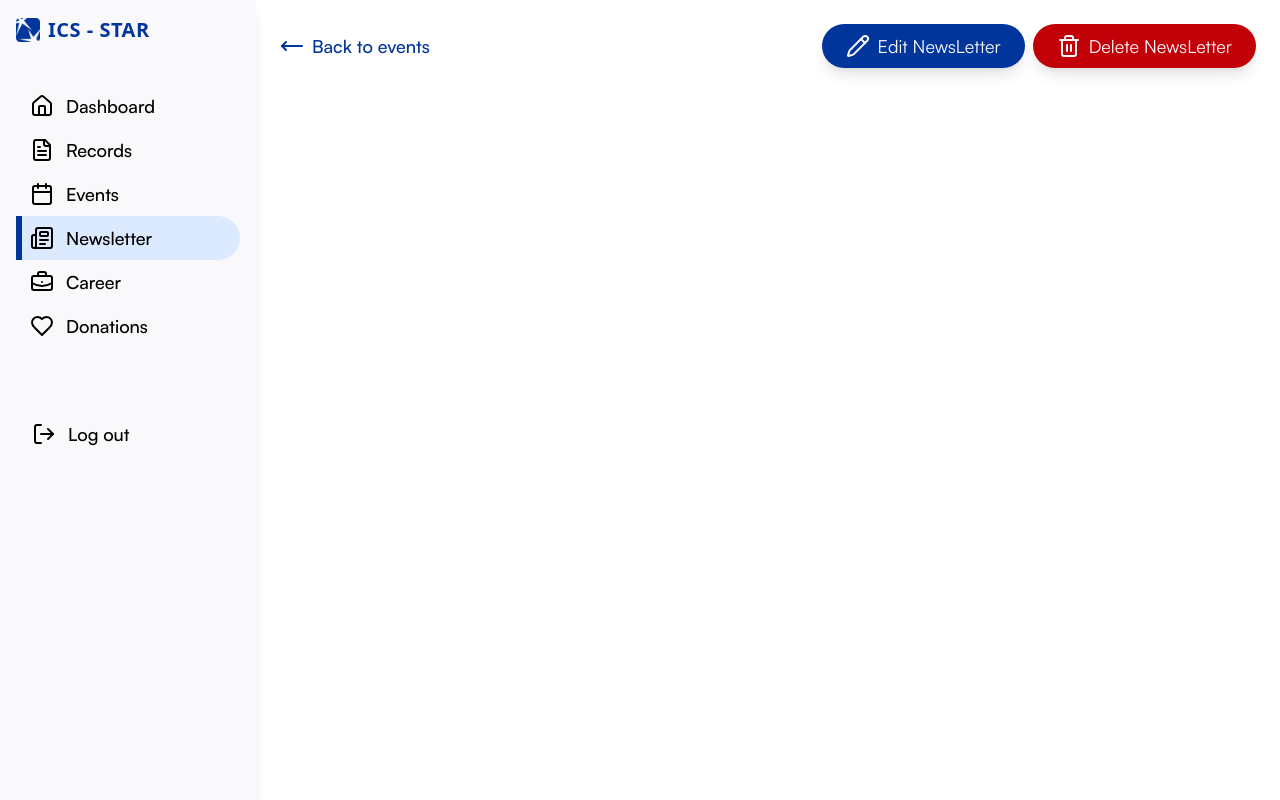
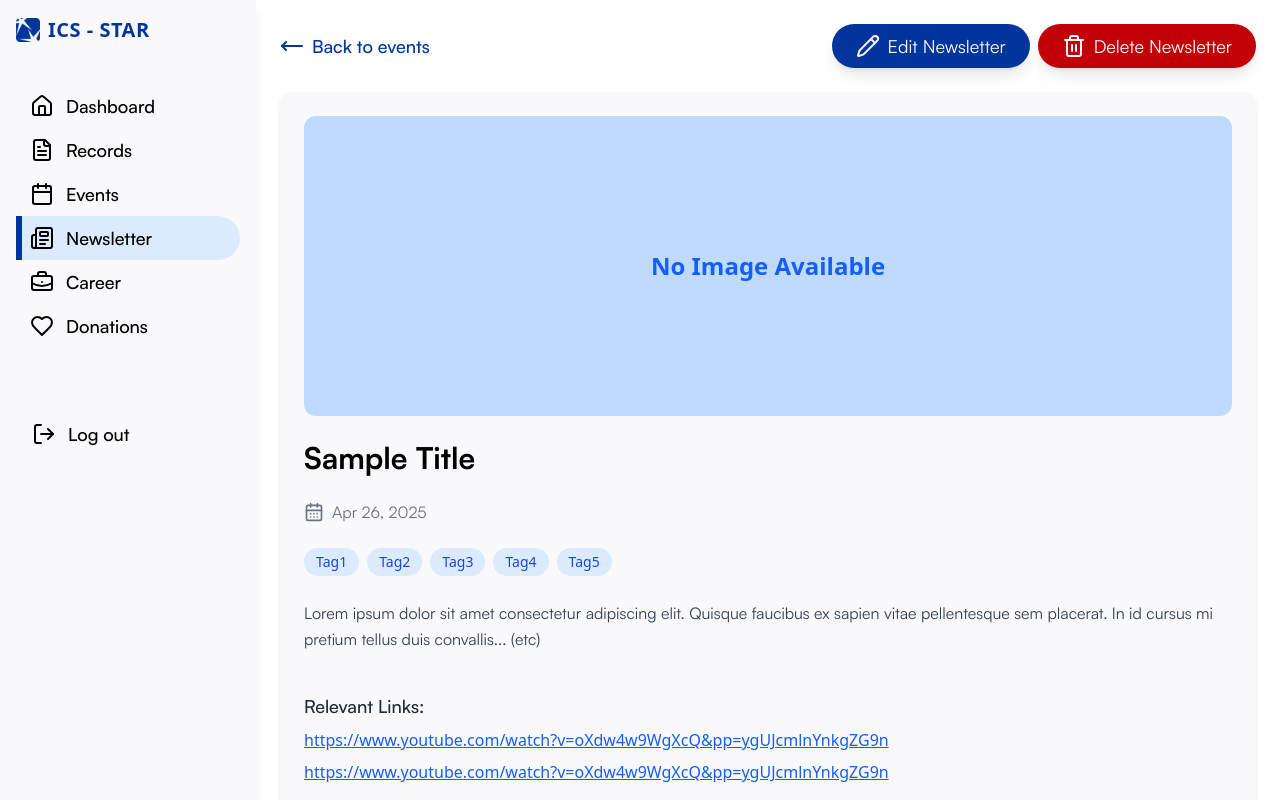
Before and after one commit to cazhiareese/ICS-STAR, a React (Vite) app in the folder app/: page /admin/newsletter/newsletter-details in a window 1280 px wide. Built offline with nearby package versions, Linux system fonts and the light colour scheme; no server answers.

Commit message:
feat: added temporary layout for the newsletter details

```diff
--- a/app/src/RootPages/AdminPages/NewsLetter/AdminNewsletterDetails.jsx
+++ b/app/src/RootPages/AdminPages/NewsLetter/AdminNewsletterDetails.jsx
@@ -1,5 +1,5 @@
-import {useEffect, useState} from 'react'
-import { MoveLeft, Pencil, Trash2 } from 'lucide-react'
+import { useEffect, useState } from 'react'
+import { MoveLeft, Pencil, Trash2, CalendarDays } from 'lucide-react'
 import { useNavigate } from 'react-router-dom'
 
 function AdminNewsletterDetails() {
@@ -7,34 +7,29 @@ function AdminNewsletterDetails() {
   const [newsletter, setNewsletter] = useState(null);
 
   useEffect(() => {
-    const longContext = `Lorem ipsum dolor sit amet consectetur adipiscing elit. Quisque faucibus ex sapien vitae pellentesque sem placerat. In id cursus mi pretium tellus duis convallis. Tempus leo eu aenean sed diam urna tempor. Pulvinar vivamus fringilla lacus nec metus bibendum egestas. Iaculis massa nisl malesuada lacinia integer nunc posuere. Ut hendrerit semper vel class aptent taciti sociosqu. Ad litora torquent per conubia nostra inceptos himenaeos.
-
-    Lorem ipsum dolor sit amet consectetur adipiscing elit. Quisque faucibus ex sapien vitae pellentesque sem placerat. In id cursus mi pretium tellus duis convallis. Tempus leo eu aenean sed diam urna tempor. Pulvinar vivamus fringilla lacus nec metus bibendum egestas. Iaculis massa nisl malesuada lacinia integer nunc posuere. Ut hendrerit semper vel class aptent taciti sociosqu. Ad litora torquent per conubia nostra inceptos himenaeos.
-
-    Lorem ipsum dolor sit amet consectetur adipiscing elit. Quisque faucibussem placerat. In id cursus mi pretium tellus duis convallis. Tempus leo eu aenean sed diam urna tempor. Pulvinar vivamus fringilla lacus nec metus bibendum egestas. Iaculis massa nisl malesuada lacinia integer nunc posuere. Ut hendrerit semper vel class aptent taciti sociosqu. Ad litora torquent per conubia nostra inceptos himenaeos.
-
-    Lorem ipsum dolor sit amet consectetur adipiscing elit. Quisque faucibus ex sapien vitae pellentesque sem placerat. In id cursus mi pretium tellus duis convallis. Tempus leo eu aenean sed diam urna tempor. Pulvinar vivamus fringilla lacus nec metus bibendum egestas. Iaculis massa nisl malesuada lacinia integer nunc posuere. Ut hendrerit semper vel class aptent taciti sociosqu. Ad litora torquent per conubia nostra inceptos himenaeos.
-
-    Lorem ipsum dolor sit amet consectetur adipiscing elit. Quisque faucibus ex sapien vitae pellentesque sem placerat. In id cursus mi pretium tellus duis convallis. Tempus leo eu aenean sed diam urna tempor. Pulvinar vivamus fringilla lacus nec metus bibendum egestas. Iaculis massa nisl malesuada lacinia integer nunc posuere. Ut hendrerit semper vel class aptent taciti sociosqu. Ad litora torquent per conubia nostra inceptos himenaeos.`;
+    const longContext = `Lorem ipsum dolor sit amet consectetur adipiscing elit. Quisque faucibus ex sapien vitae pellentesque sem placerat. In id cursus mi pretium tellus duis convallis... (etc)`;
 
     const dummy = {
       title: 'Sample Title',
-      image: null,
+      image: null, // no image
       date_posted: '2025-04-26',
       context: longContext,
       tags: ['Tag1', 'Tag2', 'Tag3', 'Tag4', 'Tag5'],
-      link: ['http://example.com', 'http://example2.com', 'http://example3.com']
+      link: [
+        'https://www.youtube.com/watch?v=oXdw4w9WgXcQ&pp=ygUJcmlnYnkgZG9n',
+        'https://www.youtube.com/watch?v=oXdw4w9WgXcQ&pp=ygUJcmlnYnkgZG9n'
+      ]
     };
 
     setNewsletter(dummy);
   }, []);
 
-  console.log("Newsletters:", newsletter); // Debugging line to check the newsletter object
+  if (!newsletter) return null;
 
   return (
-    <div className="p-6 h-screen w-full flex flex-col">
+    <div className="p-6 min-h-screen w-full flex flex-col">
 
-      {/* Header Row: Back + Action Buttons */}
+      {/* Header Row */}
       <div className="flex justify-between items-center mb-6 flex-wrap gap-4">
         {/* Back Button */}
         <button
@@ -45,25 +40,77 @@ function AdminNewsletterDetails() {
           <p className="text-primary font-satoshi-medium text-lg">Back to events</p>
         </button>
 
-        {/* Action Buttons (Edit + Delete) */}
+        {/* Action Buttons */}
         <div className="flex gap-2">
-          {/* Edit Button */}
           <button className="bg-primary rounded-3xl px-6 py-2 flex flex-row items-center gap-2 justify-center text-white shadow-lg cursor-pointer">
             <Pencil />
-            <p className="font-satoshi-regular text-lg">Edit NewsLetter</p>
+            <p className="font-satoshi-regular text-lg">Edit Newsletter</p>
           </button>
-
-          {/* Delete Button */}
           <button className="bg-red-700 rounded-3xl px-6 py-2 flex flex-row items-center gap-2 justify-center text-white shadow-lg cursor-pointer">
             <Trash2 />
-            <p className="font-satoshi-regular text-lg">Delete NewsLetter</p>
+            <p className="font-satoshi-regular text-lg">Delete Newsletter</p>
           </button>
         </div>
       </div>
 
-      {/* Rest of the content */}
-      {/* ... */}
+      {/* Card */}
+      <div className="bg-white rounded-xl shadow-md p-6 flex flex-col gap-6">
+        {/* Image or Placeholder */}
+        {newsletter.image ? (
+          <img
+            src={newsletter.image}
+            alt="Newsletter"
+            className="w-full h-[300px] object-cover rounded-xl"
+          />
+        ) : (
+          <div className="w-full h-[300px] bg-blue-200 rounded-xl flex items-center justify-center text-blue-600 font-bold text-2xl">
+            No Image Available
+          </div>
+        )}
 
+        {/* Title */}
+        <h1 className="text-3xl font-satoshi-bold">{newsletter.title}</h1>
+
+        {/* Date */}
+        <div className="flex items-center gap-2 text-gray-500">
+          <CalendarDays className="w-5 h-5" />
+          <p className="font-satoshi-regular">{new Date(newsletter.date_posted).toLocaleDateString('en-US', {
+            month: 'short', day: 'numeric', year: 'numeric'
+          })}</p>
+        </div>
+
+        {/* Tags */}
+        <div className="flex flex-wrap gap-2">
+          {newsletter.tags.map((tag, index) => (
+            <span key={index} className="bg-blue-100 text-blue-700 px-3 py-1 rounded-full text-sm">
+              {tag}
+            </span>
+          ))}
+        </div>
+
+        {/* Context */}
+        <div className="text-gray-700 whitespace-pre-line leading-relaxed font-satoshi-regular">
+          {newsletter.context}
+        </div>
+
+        {/* Links */}
+        {newsletter.link.length > 0 && (
+          <div className="flex flex-col gap-2 mt-4">
+            <h2 className="text-lg font-satoshi-medium text-gray-800">Relevant Links:</h2>
+            {newsletter.link.map((link, index) => (
+              <a
+                key={index}
+                href={link}
+                target="_blank"
+                rel="noopener noreferrer"
+                className="text-blue-600 underline break-all"
+              >
+                {link}
+              </a>
+            ))}
+          </div>
+        )}
+      </div>
     </div>
   )
 }
```
